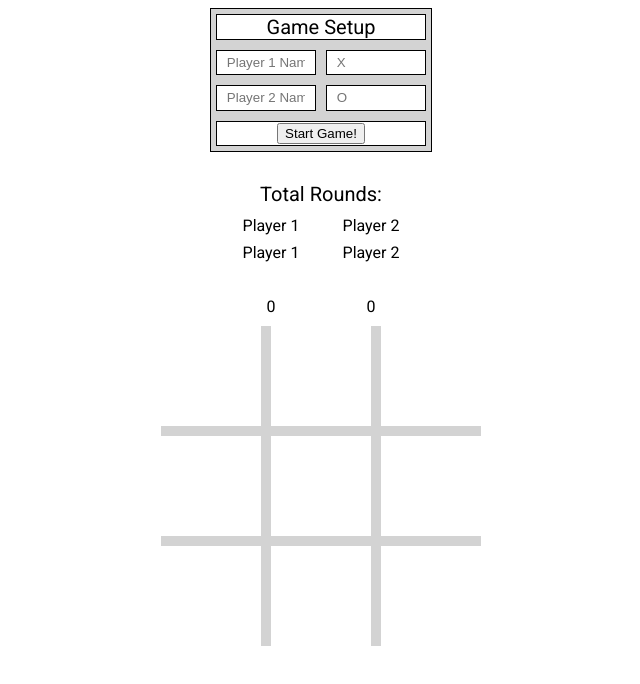
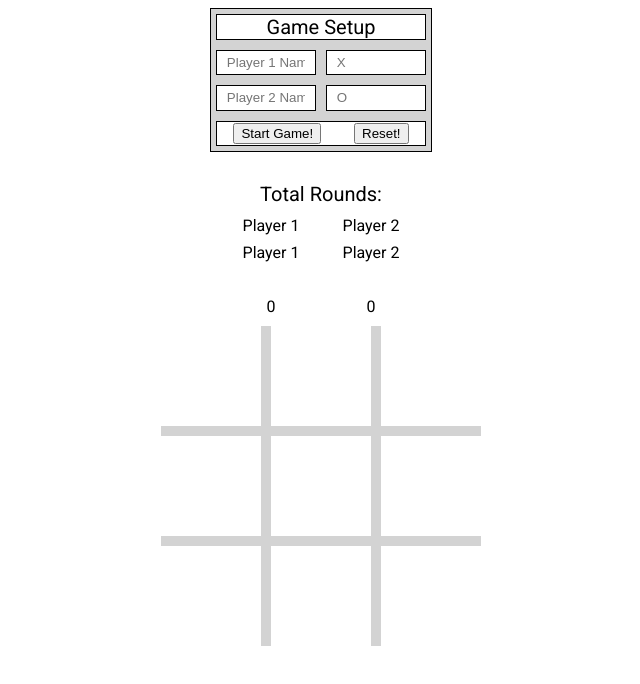
Before and after one commit to imustbreakyou/tic-tac-toe, a plain HTML site: page index.html in a window 1280 px wide. Shown: the part 70-754 px from the top of the page, without its empty margins (319-959 px from the left). Drawn offline with Linux system fonts and the light colour scheme.

Commit message:
add reset button to interface

```diff
--- a/index.html
+++ b/index.html
@@ -30,6 +30,7 @@
       </div>
       <div class="start-game-container" >
         <button id="start-game">Start Game!</button>
+        <button id="reset-game">Reset!</button>
       </div>
 
 
--- a/script.js
+++ b/script.js
@@ -38,6 +38,10 @@ function gameController() {
             element.textContent = '';
         });
         player1.isActive = true;
+        player2.isActive = false;
+
+
+        // move board reset in here....
 
     }
 
--- a/style.css
+++ b/style.css
@@ -8,6 +8,9 @@ body {
 input {
     border: none;
 }
+
+
+
 .container {
     display: flex;
     flex-direction: column;
@@ -122,6 +125,7 @@ input[type="text"] {
 
 
 
+
 .menu-container {
     flex: 1;
     display: flex;
@@ -158,7 +162,20 @@ input[type="text"] {
     grid-column-start: 1;
     grid-column-end: 3;
     font-size: 20px;
+    display: flex;
+    flex-wrap: nowrap;
 
+  }
+
+  .start-game-container {
+    display: flex !important;
+    align-items: center;
+    justify-content: space-around;
+
+  }
+
+  .start-game-container > button {
+    margin: 5px;
   }
 
 
```
